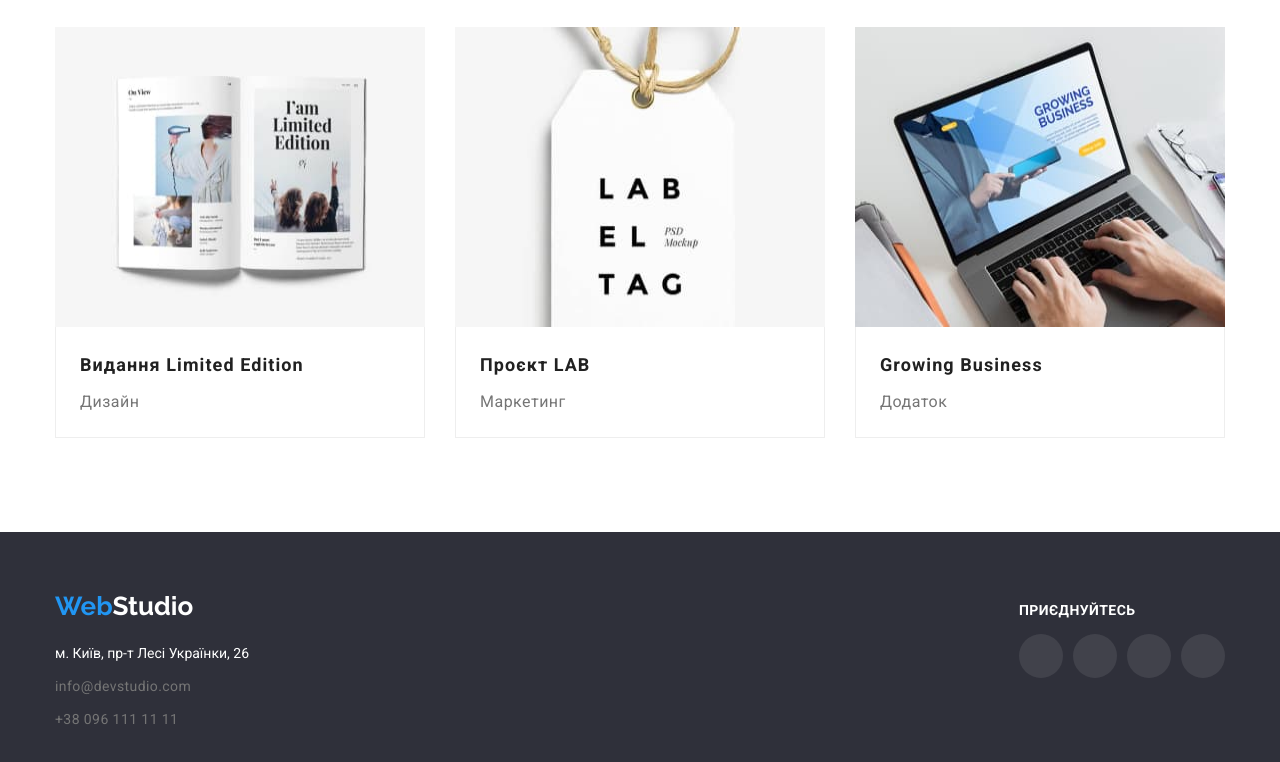
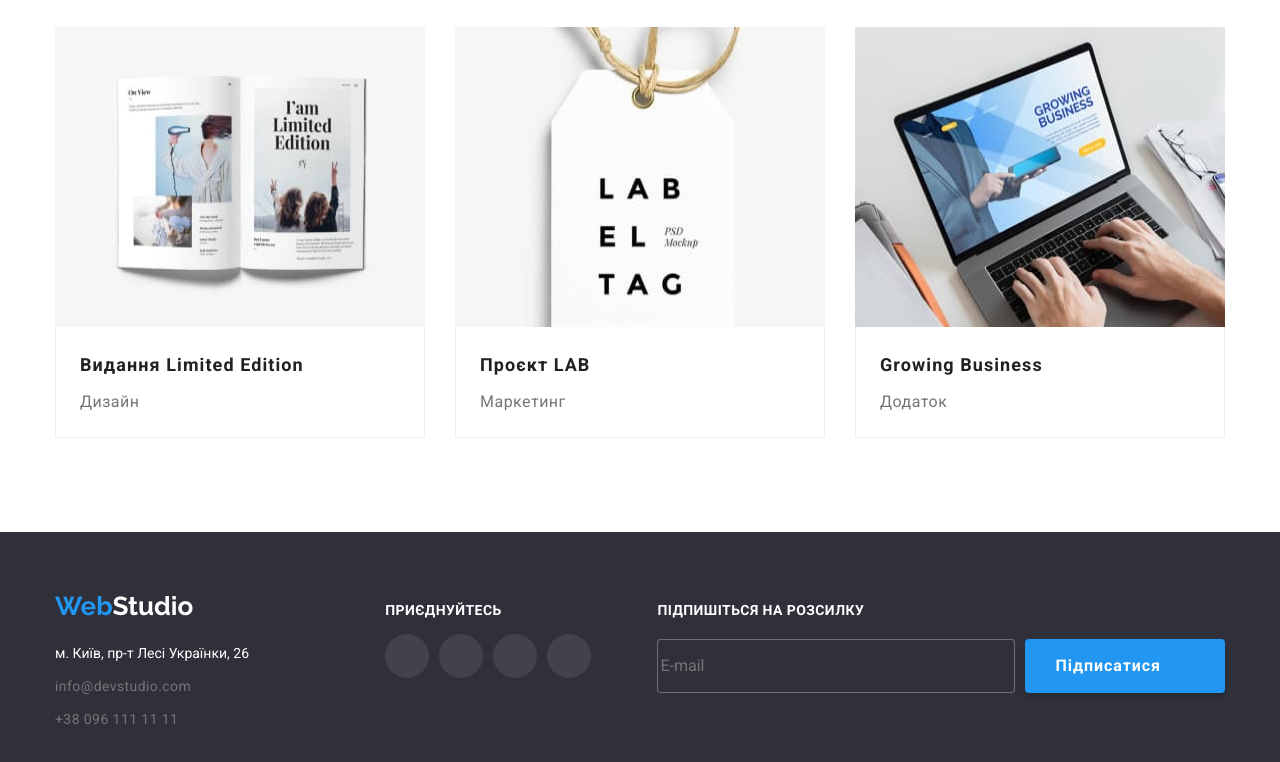
Before and after one commit to KarpynAnhelina/goit-markup-05, a plain HTML site: page portfolio.html in a window 1280 px wide. Shown: the part 1106-1868 px from the top of the page. Drawn offline with nearby package versions, Linux system fonts and the light colour scheme.

Commit message:
portfolio-footer

```diff
--- a/portfolio.html
+++ b/portfolio.html
@@ -325,7 +325,20 @@
             </li>
           </ul>
         </div>
-      </div>
+    <div class="submit-footer">
+      <h2 class="submit-tittle-footer">Підпишіться на розсилку</h2>
+
+      <form class="form-footer">
+        <input type="email" name="email" class="input-footer" placeholder="E-mail">
+        <button type="submit" class="form-button-footer"> Підписатися
+          <svg class="icon-submit-footer" width="24" height="24">
+            <use href="./img/icons.svg#icon-send-form"></use>
+          </svg>
+        </button>
+      </form>
+    </div>
+    </div>
     </footer>
-  </body>
-</html>
+      </body>
+
+      </html>
```
